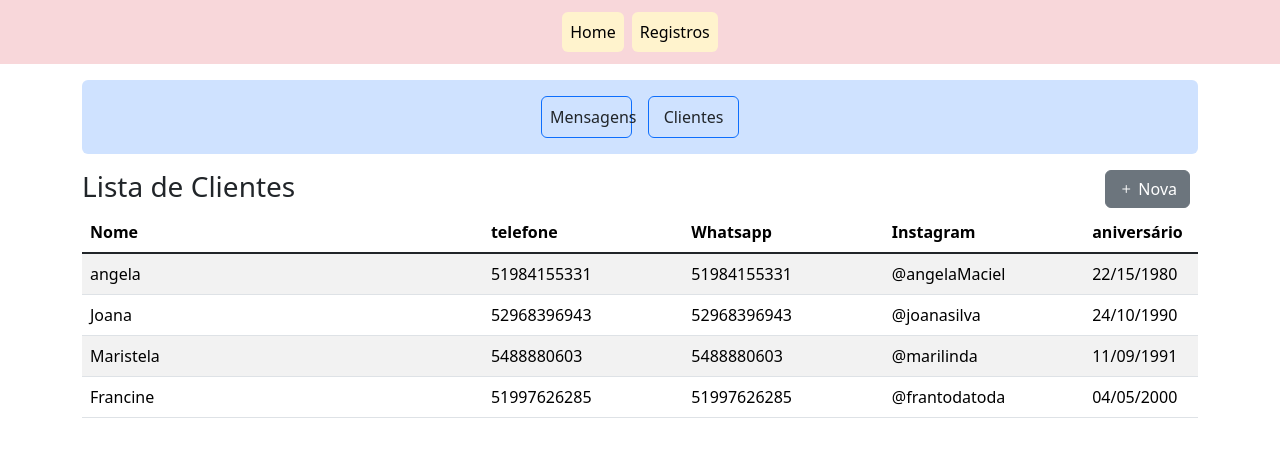
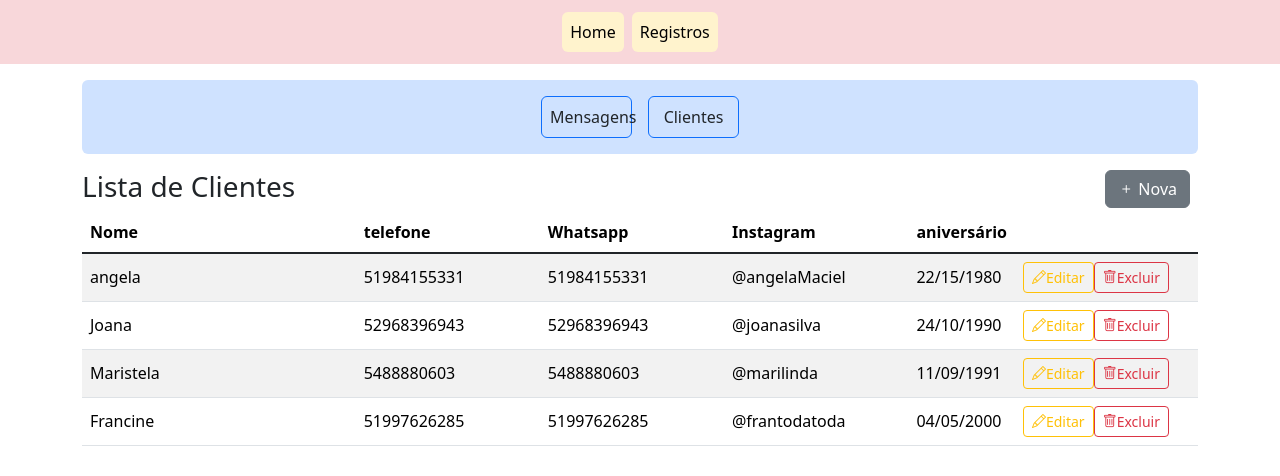
Before and after one commit to eliezeromaciel/angela-react, a React (Create React App) app: page /registros/clientes in a window 1280 px wide. Shown: the top 476 px of the page. Built offline with nearby package versions, Linux system fonts and the light colour scheme.

Commit message:
usenavigate para retornar lista de clientes atualizada qd criada nova cliente. cria botoes para editar e deletar.

```diff
--- a/src/pages/Clientes/index.js
+++ b/src/pages/Clientes/index.js
@@ -44,22 +44,44 @@ const Clientes = () => {
       <table className='table table-striped '>
         <thead>
           <tr>
-            <th className='col-4'>Nome</th>
+            <th className='col-3'>Nome</th>
             <th className='col-2 '>telefone</th>
             <th className='col-2'>Whatsapp</th>
             <th className='col-2'>Instagram</th>
             <th className='col-1'>aniversário</th>
+            <th className='col-2'>    </th>
           </tr>
         </thead>
         <tbody className='table-group-divider align-middle'>
           { clientes !== '' && clientes.map ( (cl) => {
             return (
-              <tr key={cl.nome}>
+              <tr key={cl.whats}>
                 <td>{cl.nome}</td>
                 <td>{cl.telefone}</td>
                 <td>{cl.whats}</td>
                 <td>{cl.insta}</td>
                 <td>{cl.dn}</td>
+                <td>
+                  <div className=' grid gap-3'>
+                    <Link
+                      to={`/registros/clientes/${cl.nome}`}
+                      className='btn btn-outline-warning btn-sm g-col-6  '
+                    >
+                      <i className="bi bi-pencil"></i>
+                         Editar
+                    </Link>
+
+                    <button
+                      className='btn btn-outline-danger btn-sm g-col-6'
+                      onClick={() => {
+                        // deletaPeloId(d.id_departamento)   // ENVIANDO UM OBJETO SERIA: deletaPeloId ( { idDepartamento: d.id_departamento })
+                      }}
+                    >
+                      <i className="bi bi-trash"></i>
+                        Excluir
+                    </button>
+                  </div>
+                </td>
               </tr>
             )
           })}
--- a/src/pages/FormClientes/index.js
+++ b/src/pages/FormClientes/index.js
@@ -1,5 +1,5 @@
 import React, { useState,} from 'react'
-import { Navigate } from 'react-router-dom'
+import { useNavigate } from 'react-router-dom'
 import {postClientes} from '../../services/clientes'
 
 
@@ -11,6 +11,8 @@ const FormClientes = () =>{
   const [instagram, setInstagram] = useState ('')
   const [dNascim, setDNascim] = useState ('')
   const [mensagem, setMensagem] = useState('')
+
+  const navigate = useNavigate()
 
   const validaForm = () => {
 
@@ -34,8 +36,8 @@ const FormClientes = () =>{
       setMensagem ('Preencha o data nascimento')
       return false
     }
-
-    postClientes({nome :nome, telefone:telefone, whatsapp: whatsapp, instagram: instagram, dNascim: dNascim})
+    // NÃO PRECISO ESCREVER DESSA FORMA. {nome :nome, telefone:telefone, whatsapp: whatsapp, instagram: instagram, dNascim: dNascim}
+    postClientes({ telefone, nome, whatsapp, instagram, dNascim})
 
     setNome('')
     setTelefone('')
@@ -43,6 +45,8 @@ const FormClientes = () =>{
     setInstagram('')
     setDNascim('')
     setMensagem('')
+
+    navigate ('/registros/clientes')
 
   }
 
```
Also changed, not shown: .eslintrc.json.
